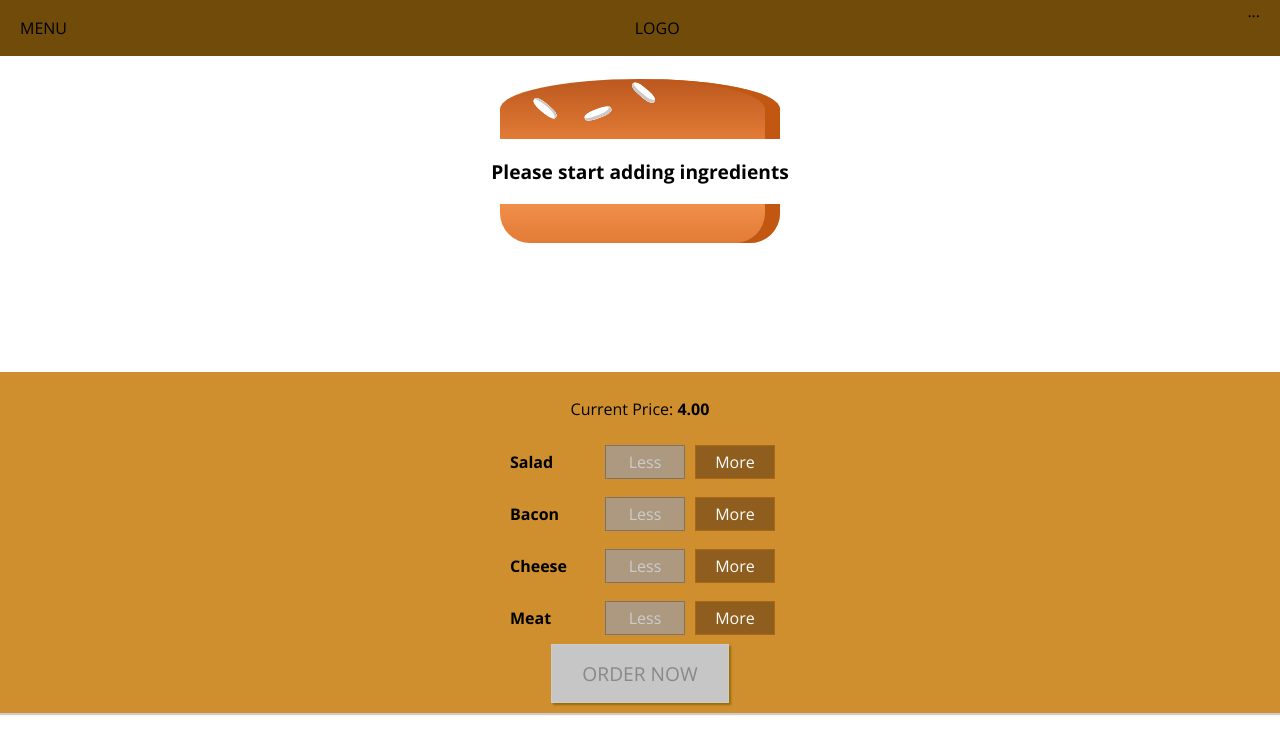
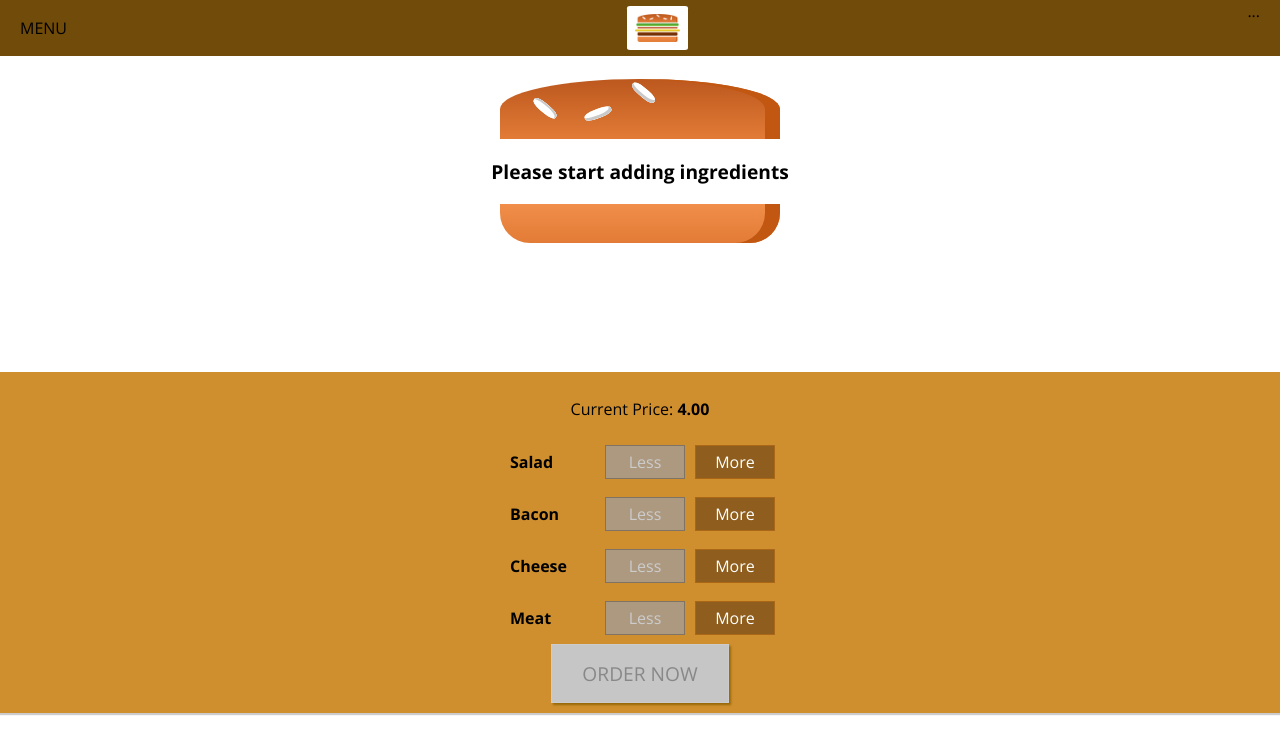
Before and after one commit to David-mwendwa/Burger-Builder, a React app: page / in a window 1280 px wide. Shown: the top 754 px of the page. Built offline with nearby package versions, Linux system fonts and the light colour scheme.

Commit message:
feat: use Logo in the application

```diff
--- /dev/null
+++ b/src/components/Logo/Logo.css
@@ -0,0 +1,11 @@
+.Logo {
+  background-color: white;
+  padding: 8px;
+  height: 80%;
+  box-sizing: border-box;
+  border-radius: 5%;
+}
+
+.Logo img {
+  height: 100%;
+}
--- /dev/null
+++ b/src/components/Logo/Logo.js
@@ -0,0 +1,13 @@
+import React from 'react';
+
+import burgerLogo from '../../assets/images/burger-logo.png';
+
+import classes from './Logo.css'
+
+const Logo = (props) => (
+  <div className={classes.Logo}>
+    <img src={burgerLogo} alt='burger' />
+  </div>
+);
+
+export default Logo;
--- a/src/components/Navigation/Toolbar/Toolbar.js
+++ b/src/components/Navigation/Toolbar/Toolbar.js
@@ -1,11 +1,12 @@
 import React from 'react';
+import Logo from '../../Logo/Logo';
 
 import classes from './Toolbar.css';
 
 const Toolbar = (props) => (
   <header className={classes.Toolbar}>
     <div>MENU</div>
-    <div>LOGO</div>
+    <Logo />
     <nav>...</nav>
   </header>
 );
```
Also changed, not shown: src/assets/images/burger-logo.png (added).
